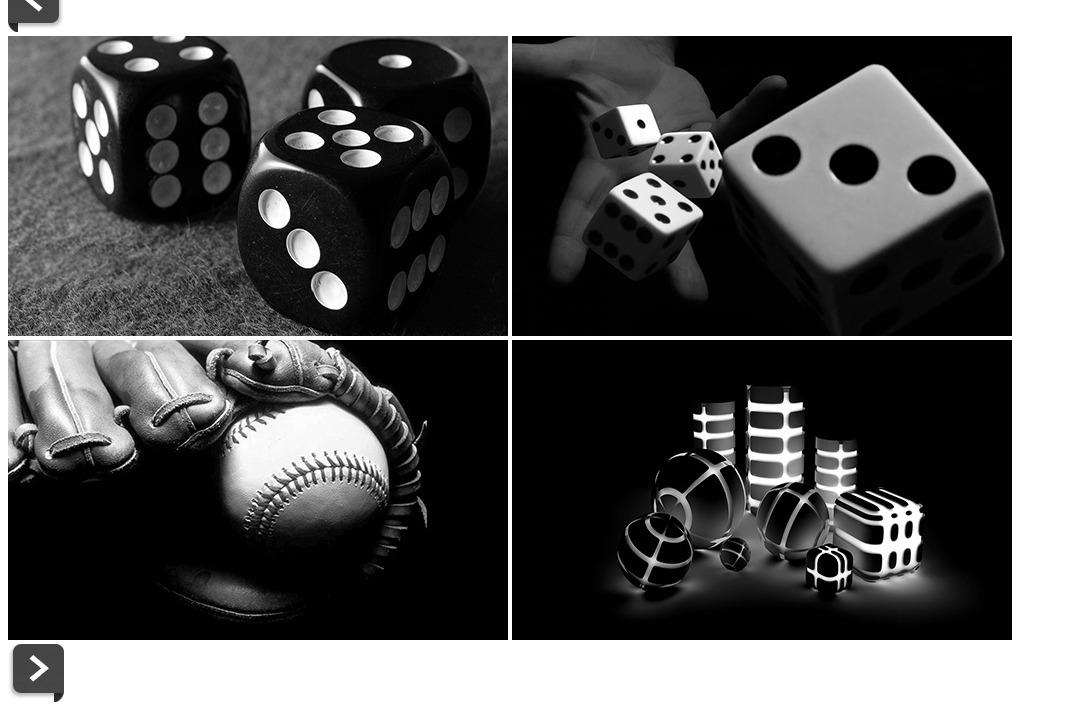
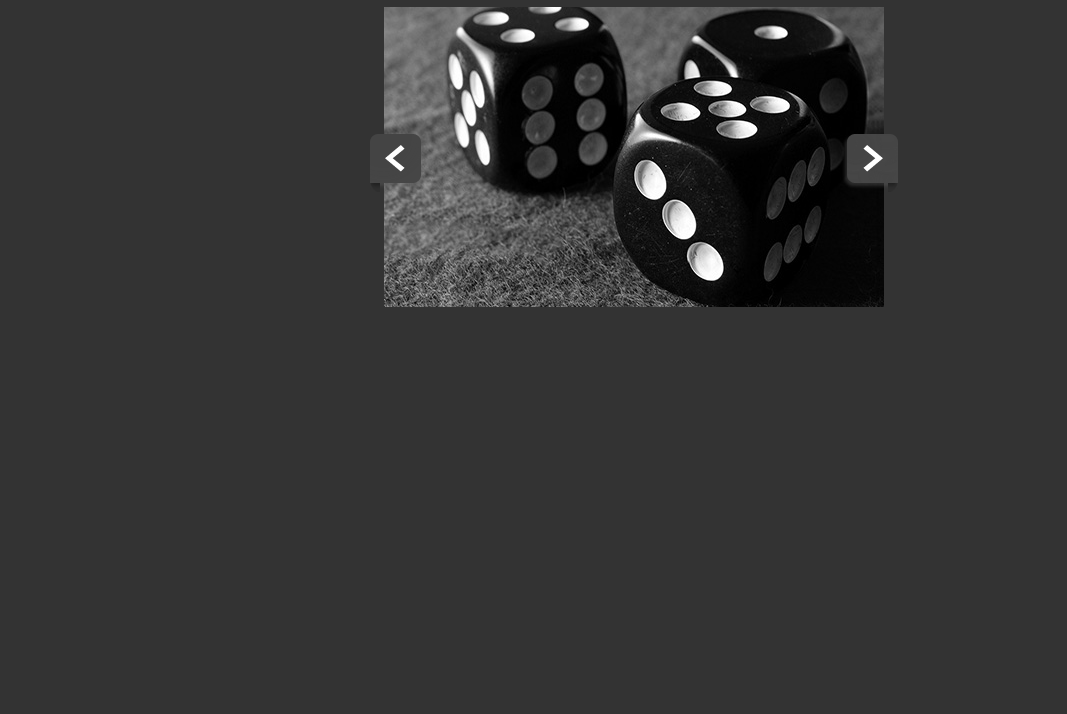
Before and after one commit to Maccauhuru/JQuery-Smart-Slider, a plain HTML site: page index.html in a window 1280 px wide. Shown: the part 106-820 px from the top of the page, without its empty margins (0-1067 px from the left). Drawn offline with nearby package versions, Linux system fonts and the light colour scheme.

Commit message:
added navigation functionality & css

```diff
--- a/css/style.css
+++ b/css/style.css
@@ -0,0 +1,61 @@
+body {
+    font-family: Arial, sans-serif;
+    font-size: 14px;
+    color: #fff;
+    background-color: #333;
+}
+
+a {
+    color: #fff;
+    text-decoration: none;
+}
+
+h1 {
+    text-align: center;
+}
+
+.container {
+    width: 540px;
+    margin: 40px auto;
+    overflow: auto;
+}
+
+.slider-inner {
+    width: 500px;
+    height: 300px;
+    position: relative;
+    overflow: hidden;
+    float: left;
+    padding: 3px;
+    border-color: #666;
+    border-style: solid 1px;
+}
+
+.slider-inner img {
+    display: none;
+    width: 500px;
+    height: 300px;
+}
+
+.slider-inner img.active {
+    display: inline-block;
+}
+
+.prev,
+.next {
+    float: left;
+    margin-top: 130px;
+    cursor: pointer;
+}
+
+.prev {
+    position: relative;
+    margin-right: -45px;
+    z-index: 100;
+}
+
+.next {
+    position: relative;
+    margin-left: -45px;
+    z-index: 100;
+}
--- a/index.html
+++ b/index.html
@@ -5,7 +5,7 @@
     <meta charset="UTF-8">
     <meta name="viewport" content="width=device-width, initial-scale=1.0">
     <meta http-equiv="X-UA-Compatible" content="ie=edge">
-    <title>JQuery Slider</title>
+    <title>JQuery Smart Slider</title>
     <link rel="stylesheet" href="css/style.css">
     <script src="https://cdnjs.cloudflare.com/ajax/libs/jquery/3.2.1/jquery.min.js"></script>
     <script type="text/javascript" src="js/main.js"></script>
@@ -13,7 +13,7 @@
 
 <body>
     <div class="container">
-        <h1>JQuery Slider</h1>
+        <h1>JQuery Smart Slider</h1>
         <div class="slider-outer">
             <img src="images/arrow-left.png" class="prev" alt="Prev">
             <div class="slider-inner">
--- a/js/main.js
+++ b/js/main.js
@@ -0,0 +1,21 @@
+$(document).ready(function() {
+  $(".next").on("click", function() {
+    var currentImg = $(".active");
+    var nextImg = currentImg.next();
+
+    if (nextImg.length) {
+      currentImg.removeClass("active").css("z-index", -10);
+      nextImg.addClass("active").css("z-index", 10);
+    }
+  });
+
+  $(".prev").on("click", function() {
+    var currentImg = $(".active");
+    var prevImg = currentImg.prev();
+
+    if (prevImg.length) {
+      currentImg.removeClass("active").css("z-index", -10);
+      prevImg.addClass("active").css("z-index", 10);
+    }
+  });
+});
```
